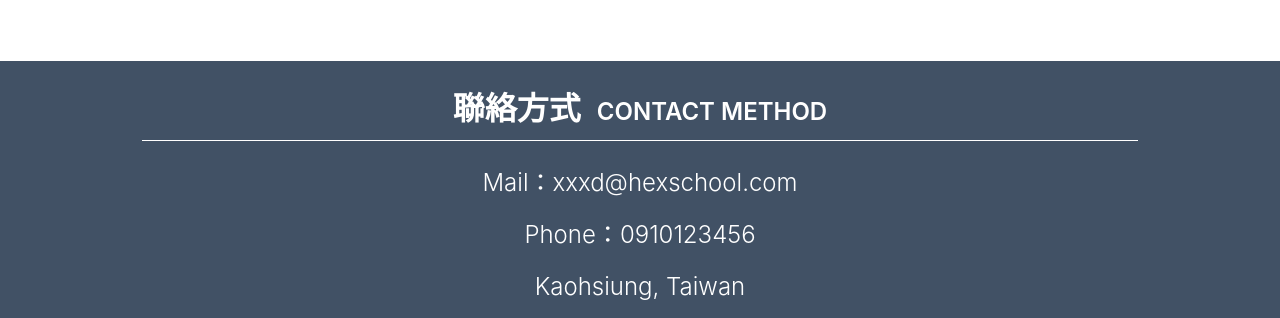
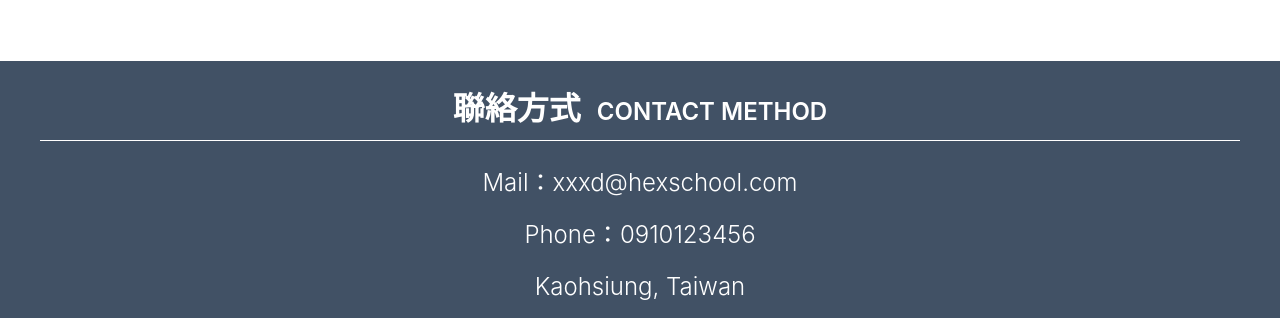
Before and after one commit to KumaShow/layout-week1, a plain HTML site: page index.html in a window 1280 px wide. Shown: the part 2905-3223 px from the top of the page. Drawn offline with Linux system fonts and the light colour scheme.

Commit message:
update footer contact_title width

```diff
--- a/sass/pages/_home.scss
+++ b/sass/pages/_home.scss
@@ -114,7 +114,7 @@
     }
 
     &__title {
-        max-width: 996px;
+        max-width: 1200px;
         margin: 0 auto;
         padding-top: 24px;
         margin-bottom: 24px;
```
Also changed, not shown: css/main.css, 1 other file.
